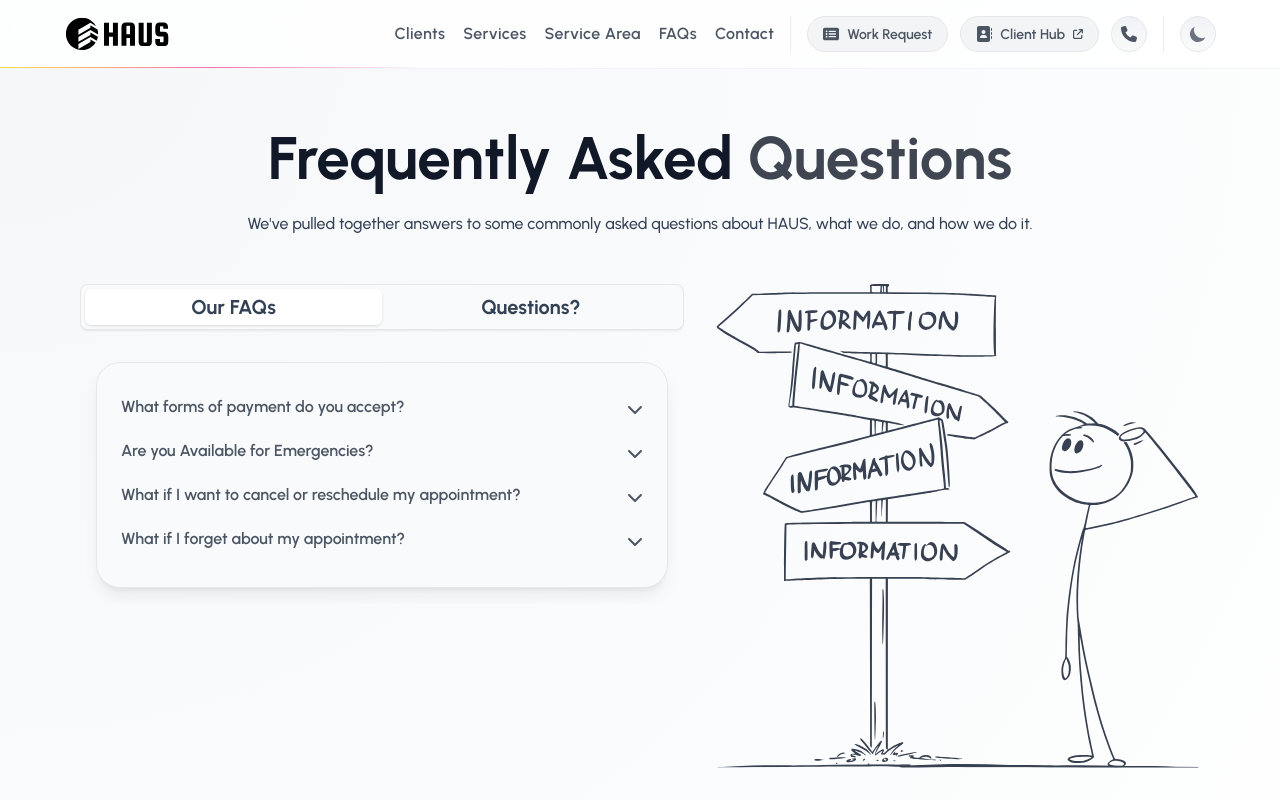
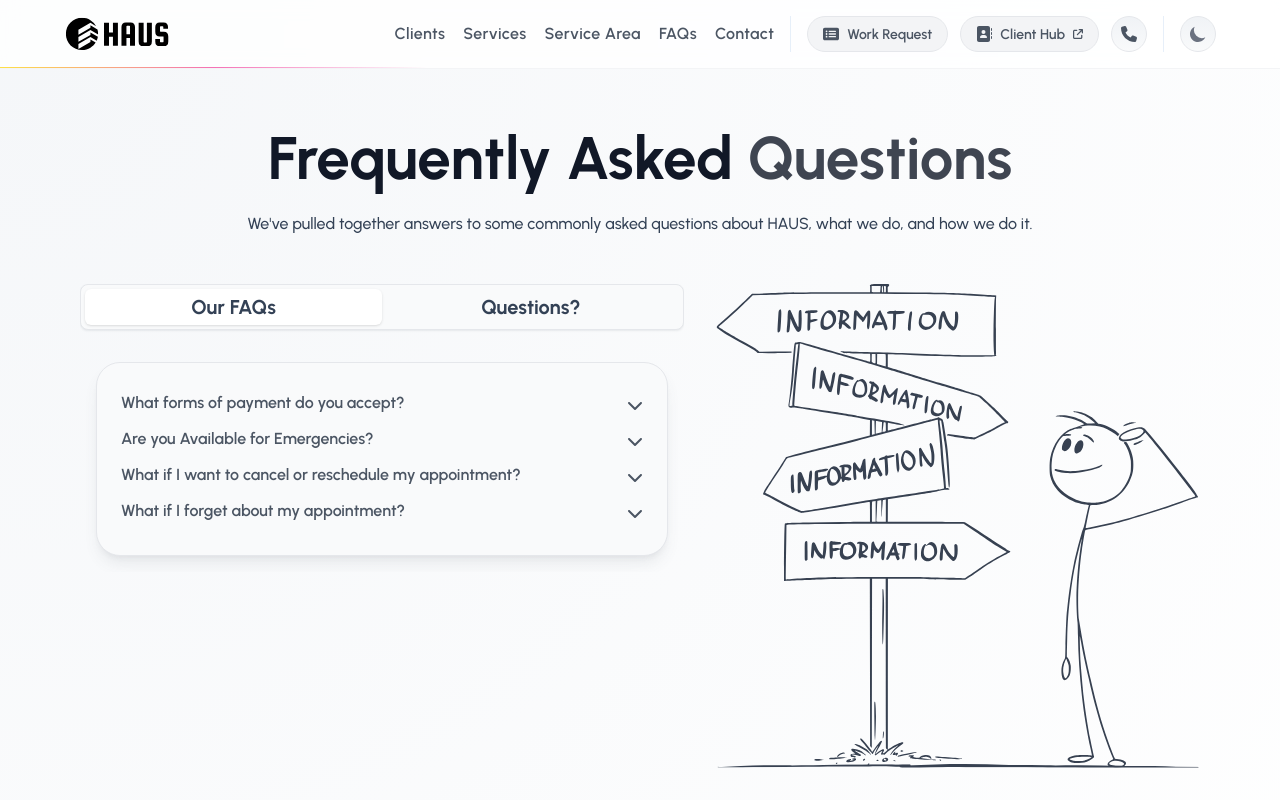
Before and after one commit to ben-v/haus, a React (Vite) app: page /faqs in a window 1280 px wide. Shown: the top 800 px of the page. Built offline with nearby package versions, Linux system fonts and the light colour scheme.

Commit message:
Slightly reduce y spacing on list title container

```diff
--- a/src/components/layouts/Accordion.tsx
+++ b/src/components/layouts/Accordion.tsx
@@ -34,7 +34,7 @@ const Accordion = (props: AccordionProps) => {
                         <dl>
                             <dt>
                                 <StandardLink aria-controls={item.title} onClick={expandItemClickHandler} data-value={`${index}`}>
-                                    <div className="flex w-full items-start justify-between py-2 expandable-container">
+                                    <div className="flex w-full items-start justify-between py-1 expandable-container">
                                         <span className="body-text tabpanel-text w-full expandable-item-header">{item.title}</span>
                                         <span className={`flex h-7 items-center expandable-item-header transform duration-300 ${currentExpandedItem === `${index}` ? "rotate-180" : "rotate-0"}`}>
                                             <SvgChevronDownSolid width={ICON_SIZES.sm.width} height={ICON_SIZES.sm.height} fill="currentColor" />
```
